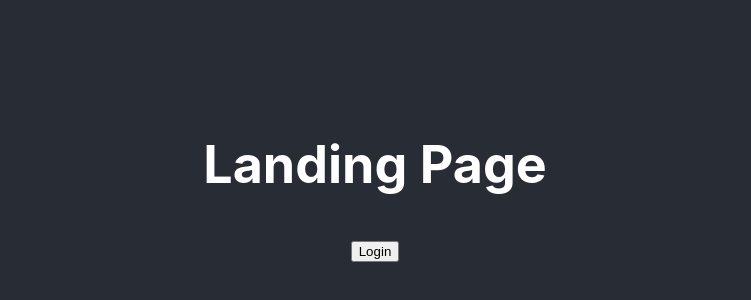
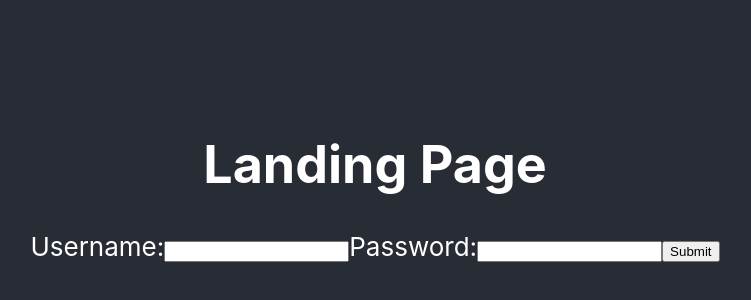
Before and after one commit to R4Ajeti/stay-in-kosovo, a React (Create React App) app: page / in a window 1280 px wide. Shown: the part 220-520 px from the top of the page, without its empty margins (265-1016 px from the left). Built offline with nearby package versions, Linux system fonts and the light colour scheme.

Commit message:
UPDATED: Last commit before redux

```diff
--- a/src/App.css
+++ b/src/App.css
@@ -1,3 +1,12 @@
+.ClientDescription {
+}
+h3 {
+  display: inline-block;
+}
+p {
+  display: inline;
+}
+
 .App {
   text-align: center;
 }
--- a/src/App.js
+++ b/src/App.js
@@ -2,7 +2,7 @@ import React from 'react';
 import ClientModel from './sik/ClientModel';
 import EntityModel from './sik/EntityModel';
 
-import { LandingPage } from './sik/landing.page';
+import LandingPage from './sik/landing.page';
 import { AppLayout } from './sik/app.layout';
 import { ProtectedRoute } from './sik//protected.route';
 
--- a/src/sik/ClientModel.js
+++ b/src/sik/ClientModel.js
@@ -4,17 +4,34 @@ class ClientModel extends Component {
   constructor(props) {
     super(props);
     this.state = {
+      username: 'r4ajeti',
+      pass: '123456',
       fname: 'Rinor',
       lname: 'Ajeti',
       sex: 'M',
       height: 180,
-      weight: 70
+      weight: 70,
     };
     // This binding is necessary to make `this` work in the callback
   }
 
   render() {
-    return <div className="Client">{this.state.fname} THis is a client</div>;
+    return (
+      <div className="Client">
+        <h1>
+          {this.state.fname} {this.state.lname}
+        </h1>
+        <div className="ClientDescription">
+          <h3>Gjinia:</h3> <p>Mashkull</p>
+        </div>
+        <div>
+          <h3>Height: </h3> <p>{this.state.height}</p>
+        </div>
+        <div>
+          <h3>Weight: </h3> <p>{this.state.weight}</p>
+        </div>
+      </div>
+    );
   }
 }
 
--- a/src/sik/EntityModel.js
+++ b/src/sik/EntityModel.js
@@ -1,7 +1,7 @@
-import React, { Component } from 'react';
+import React from 'react';
 import Avatar from './img/avatar.jpg';
 
-class EntityModel extends Component {
+class EntityModel extends React.Component {
   constructor(props) {
     super(props);
     let entityObject1 = {};
--- a/src/sik/auth.js
+++ b/src/sik/auth.js
@@ -1,11 +1,31 @@
-class Auth {
-  constructor() {
+import React from 'react';
+
+class Auth extends React.Component {
+  constructor(props) {
+    super(props);
     this.authenticated = false;
+    this.clients = [
+      {
+        username: 'r4ajeti',
+        pass: '123456',
+        fname: 'Rinor',
+        lname: 'Ajeti',
+        sex: 'M',
+        height: 180,
+        weight: 70,
+      },
+    ];
+    this.auth = { username: '', pass: '' };
   }
 
   login(cb) {
-    this.authenticated = true;
-    cb();
+    this.auth = { username: this.props.username, pass: this.props.pass };
+    if (
+      this.auth.username === this.clients[0].username &&
+      this.auth.pass === this.clients[0].pass
+    ) {
+      this.authenticated = cb();
+    }
   }
 
   logout(cb) {
--- a/src/sik/landing.page.js
+++ b/src/sik/landing.page.js
@@ -1,19 +1,69 @@
 import React from 'react';
 import auth from './auth';
 
-export const LandingPage = props => {
+class LandingPage extends React.Component {
+  constructor(props) {
+    super(props);
+    this.state = { username: '', pass: '' };
+
+    this.handleChange = this.handleChange.bind(this);
+    this.handleSubmit = this.handleSubmit.bind(this);
+  }
+
+  handleChange(e) {
+    console.log(e.target.value);
+    if (e.target.name === 'username') {
+      this.setState({ username: e.target.value });
+    } else {
+      this.setState({ pass: e.target.value });
+    }
+  }
+
+  handleSubmit(event) {
+    alert('A name was submitted: ' + this.state.value);
+    event.preventDefault();
+  }
+  render() {
     return (
       <div>
         <h1>Landing Page</h1>
-      <button
+        <form onSubmit={this.handleSubmit}>
+          <label>
+            Username:
+            <input
+              name="username"
+              type="text"
+              value={this.state.username}
+              onChange={this.handleChange}
+            />
+            Password:
+            <input
+              name="password"
+              type="password"
+              value={this.state.pass}
+              onChange={this.handleChange}
+            />
+          </label>
+          <input
+            type="submit"
+            username={this.state.username}
+            pass={this.state.pass}
             onClick={() => {
               auth.login(() => {
-            props.history.push('/app');
+                console.log(this.props);
+                if (true) {
+                  this.props.history.push('/app');
+                  return true;
+                } else {
+                  this.props.history.push('/');
+                  return false;
+                }
               });
             }}
-      >
-        Login
-      </button>
+          />
+        </form>
       </div>
     );
-};
+  }
+}
+export default LandingPage;
```
Lines whose indentation alone changed are shown as unchanged.
